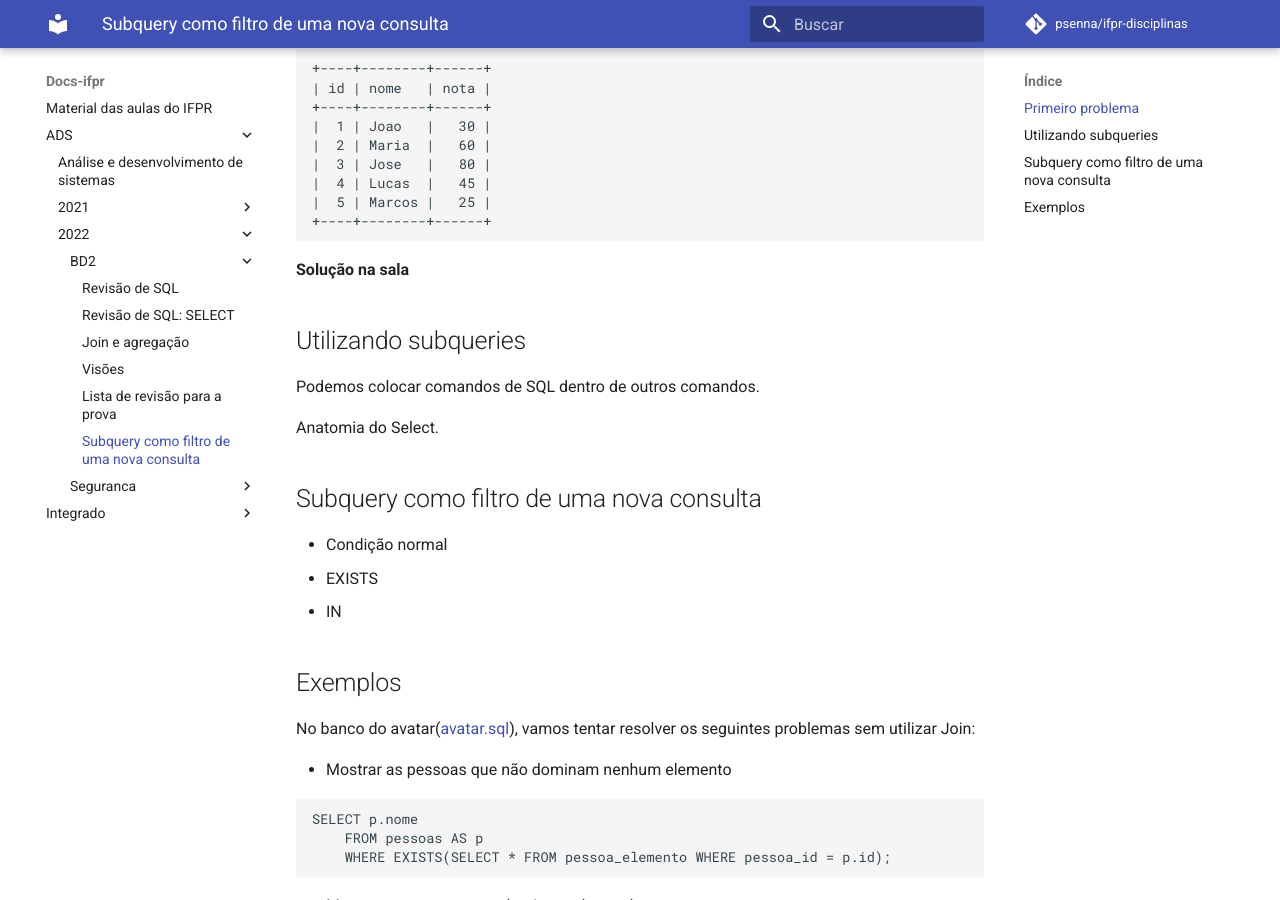
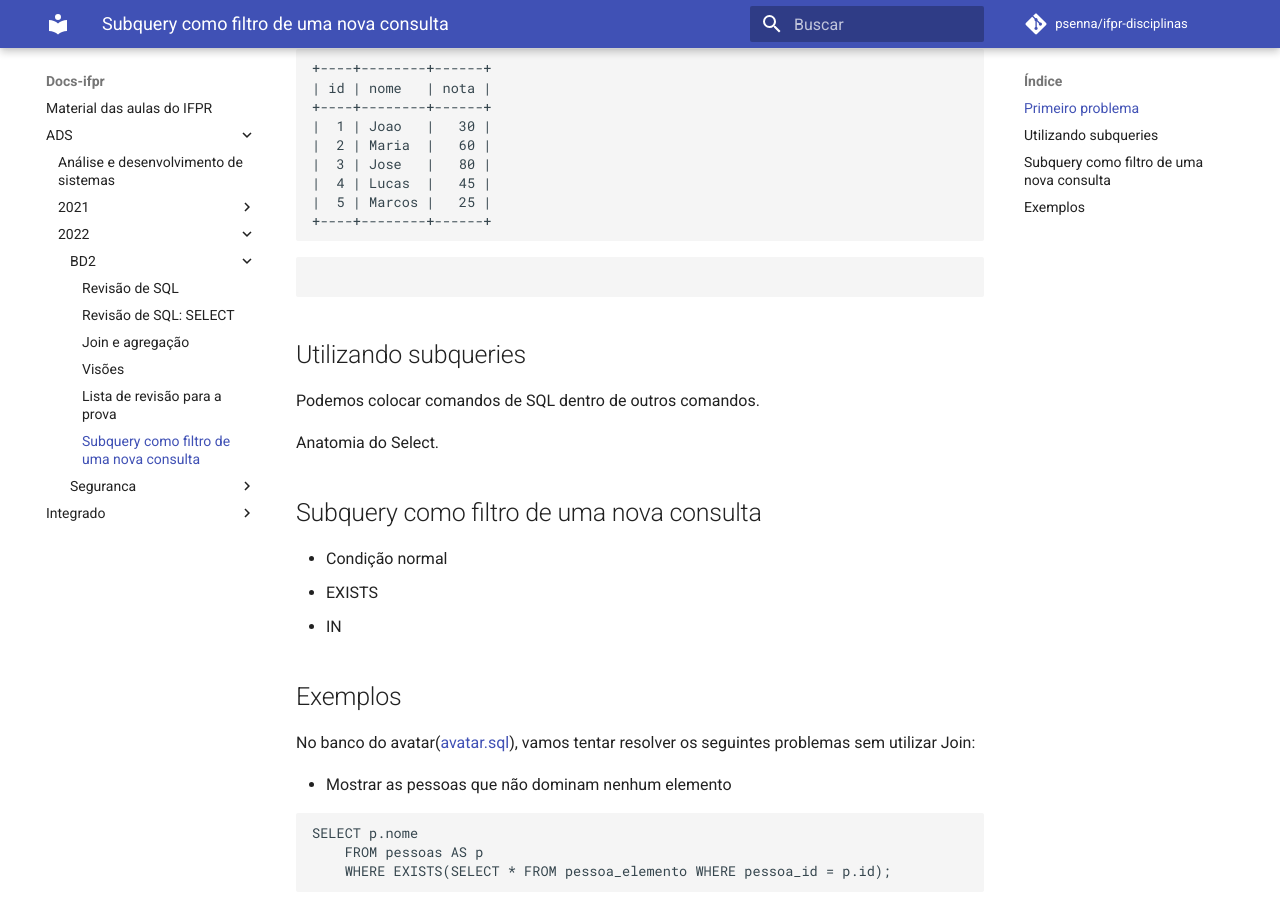
Before and after one commit to psenna/ifpr-disciplinas, an MkDocs documentation site: the page built from docs/ADS/2022/BD2/09 - subqueries1.md, in a window 1280 px wide and 900 px high, scrolled down 316 px. Built offline with MkDocs 1.6.1 and Material for MkDocs 9.7.7, drawn with Linux system fonts in a browser that asks for light colours; comment, search, counter and statistics services are not loaded.

Commit message:
subqueries 1

````diff
--- a/docs/ADS/2022/BD2/09 - subqueries1.md
+++ b/docs/ADS/2022/BD2/09 - subqueries1.md
@@ -18,7 +18,9 @@ Banco dos alunos: [alunos.sql](./sql/alunos.sql)
 +----+--------+------+
 ```
 
-**Solução na sala**
+```
+
+```
 
 ## Utilizando subqueries
 
````
